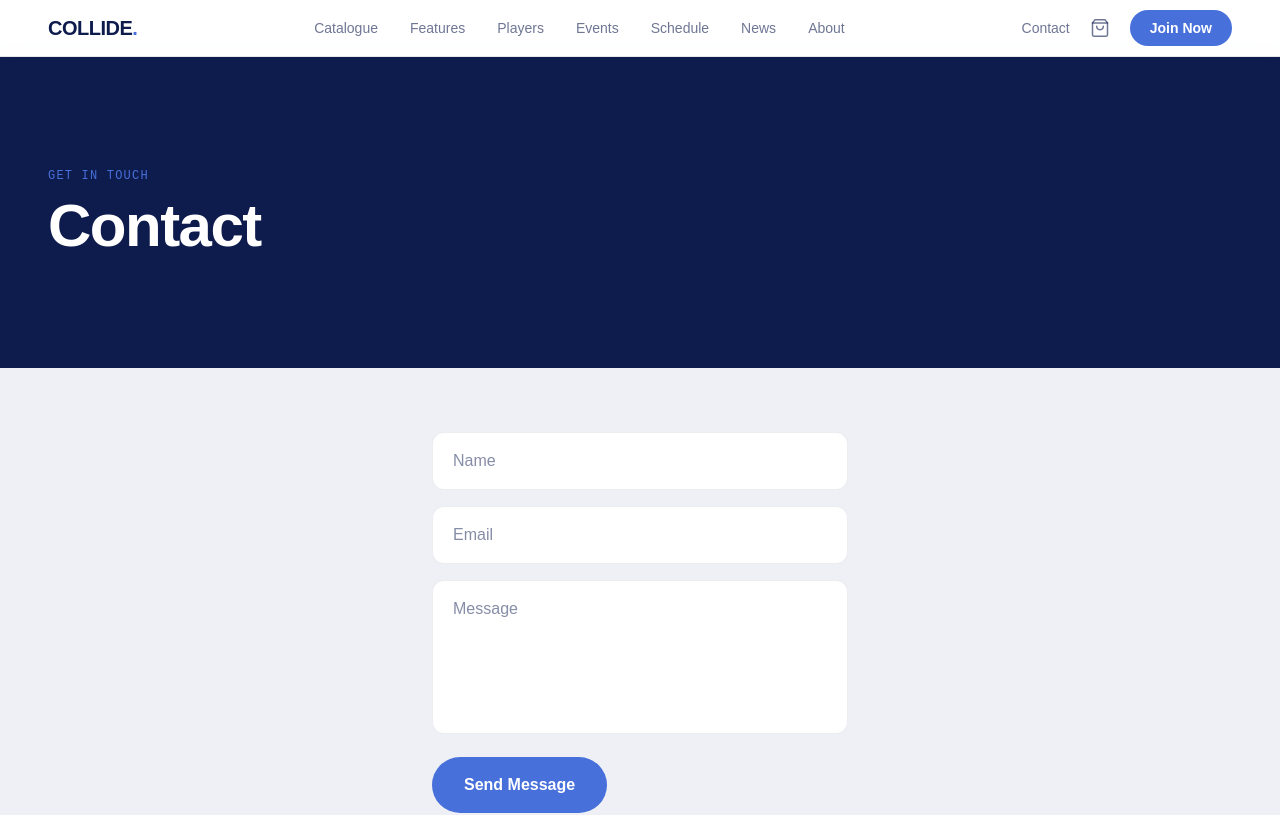
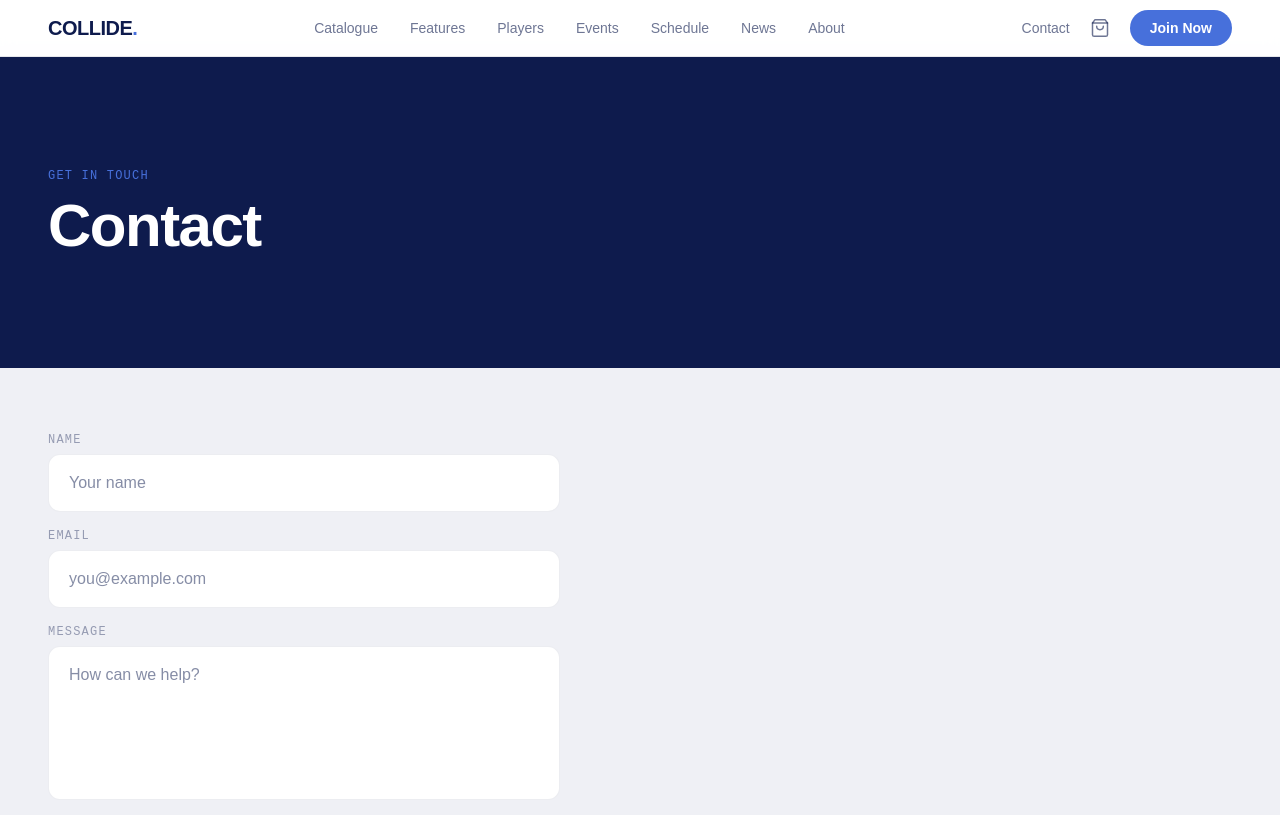
Before and after one commit to sebastianboswell123-prog/Collide-sport-redesign-, a React (Vite) app in the folder Collide-sport-redesign/: page /contact in a window 1280 px wide. Shown: the top 815 px of the page. Built offline with nearby package versions, Linux system fonts and the light colour scheme; a web font is replaced by a local one.

Commit message:
Code cleanup: fix Contact form, marquee keys, CartContext naming

```diff
--- a/Collide-sport-redesign/src/context/CartContext.jsx
+++ b/Collide-sport-redesign/src/context/CartContext.jsx
@@ -5,14 +5,14 @@ const CartContext = createContext(null)
 function reducer(state, action) {
   switch (action.type) {
     case 'ADD': {
-      const idx = state.findIndex(i => i.id === action.product.id)
-      if (idx > -1) {
-        return state.map((item, n) => n === idx ? { ...item, qty: item.qty + 1 } : item)
+      const index = state.findIndex(item => item.id === action.product.id)
+      if (index > -1) {
+        return state.map((item, j) => j === index ? { ...item, qty: item.qty + 1 } : item)
       }
       return [...state, { ...action.product, qty: 1 }]
     }
     case 'REMOVE':
-      return state.filter(i => i.id !== action.id)
+      return state.filter(item => item.id !== action.id)
     case 'CLEAR':
       return []
     default:
@@ -31,8 +31,8 @@ export function CartProvider({ children }) {
 
   const removeFromCart = (id) => dispatch({ type: 'REMOVE', id })
   const clearCart = () => dispatch({ type: 'CLEAR' })
-  const totalItems = items.reduce((sum, i) => sum + i.qty, 0)
-  const totalPrice = items.reduce((sum, i) => sum + i.price * i.qty, 0)
+  const totalItems = items.reduce((sum, item) => sum + item.qty, 0)
+  const totalPrice = items.reduce((sum, item) => sum + item.price * item.qty, 0)
 
   return (
     <CartContext.Provider value={{ items, addToCart, removeFromCart, clearCart, totalItems, totalPrice, open, setOpen }}>
--- a/Collide-sport-redesign/src/pages/Contact.jsx
+++ b/Collide-sport-redesign/src/pages/Contact.jsx
@@ -1,4 +1,33 @@
+import { useState } from 'react'
+
 export default function Contact() {
+  const [form, setForm] = useState({ name: '', email: '', message: '' })
+  const [submitted, setSubmitted] = useState(false)
+  const [errors, setErrors] = useState({})
+
+  function validate() {
+    const e = {}
+    if (!form.name.trim()) e.name = 'Name is required'
+    if (!form.email.trim()) e.email = 'Email is required'
+    else if (!/^[^\s@]+@[^\s@]+\.[^\s@]+$/.test(form.email)) e.email = 'Enter a valid email'
+    if (!form.message.trim()) e.message = 'Message is required'
+    return e
+  }
+
+  function handleSubmit(e) {
+    e.preventDefault()
+    const errs = validate()
+    if (Object.keys(errs).length) { setErrors(errs); return }
+    setErrors({})
+    setSubmitted(true)
+  }
+
+  function handleChange(e) {
+    const { name, value } = e.target
+    setForm(prev => ({ ...prev, [name]: value }))
+    if (errors[name]) setErrors(prev => ({ ...prev, [name]: '' }))
+  }
+
   return (
     <div className="pt-14 min-h-screen bg-lavender">
       <section className="bg-navy py-20 lg:py-28">
@@ -7,16 +36,86 @@ export default function Contact() {
           <h1 className="font-display font-extrabold text-4xl lg:text-6xl text-white tracking-tight">Contact</h1>
         </div>
       </section>
-      <div className="mx-auto max-w-[1440px] px-6 lg:px-12 py-16 max-w-lg">
-        <form className="space-y-4">
-          <input type="text" placeholder="Name" className="w-full bg-white border border-navy/8 rounded-xl px-5 py-4 text-navy focus:outline-none focus:border-blue/50 transition-colors" />
-          <input type="email" placeholder="Email" className="w-full bg-white border border-navy/8 rounded-xl px-5 py-4 text-navy focus:outline-none focus:border-blue/50 transition-colors" />
-          <textarea rows={5} placeholder="Message" className="w-full bg-white border border-navy/8 rounded-xl px-5 py-4 text-navy focus:outline-none focus:border-blue/50 transition-colors resize-none" />
-          <button type="submit" className="bg-blue text-white font-semibold px-8 py-4 rounded-full hover:bg-blue-light transition-colors">
-            Send Message
-          </button>
-        </form>
+
+      <div className="mx-auto max-w-[1440px] px-6 lg:px-12 py-16">
+        <div className="max-w-lg">
+          {submitted ? (
+            <div className="bg-white rounded-2xl border border-navy/8 p-10 text-center">
+              <div className="w-14 h-14 rounded-full bg-green/15 flex items-center justify-center mx-auto mb-5">
+                <svg className="w-6 h-6 text-green-dim" viewBox="0 0 24 24" fill="none" stroke="currentColor" strokeWidth="2.5" strokeLinecap="round" strokeLinejoin="round">
+                  <polyline points="20 6 9 17 4 12" />
+                </svg>
+              </div>
+              <h2 className="font-display font-extrabold text-2xl text-navy mb-2">Message sent!</h2>
+              <p className="text-navy/50 text-sm mb-6">Thanks {form.name.split(' ')[0]}, we'll get back to you shortly.</p>
+              <button
+                onClick={() => { setForm({ name: '', email: '', message: '' }); setSubmitted(false) }}
+                className="text-sm text-blue font-semibold hover:text-blue-light transition-colors"
+              >
+                Send another message
+              </button>
+            </div>
+          ) : (
+            <form onSubmit={handleSubmit} noValidate className="space-y-4">
+              <Field label="Name" error={errors.name}>
+                <input
+                  type="text"
+                  name="name"
+                  value={form.name}
+                  onChange={handleChange}
+                  placeholder="Your name"
+                  className={inputClass(errors.name)}
+                />
+              </Field>
+
+              <Field label="Email" error={errors.email}>
+                <input
+                  type="email"
+                  name="email"
+                  value={form.email}
+                  onChange={handleChange}
+                  placeholder="you@example.com"
+                  className={inputClass(errors.email)}
+                />
+              </Field>
+
+              <Field label="Message" error={errors.message}>
+                <textarea
+                  name="message"
+                  value={form.message}
+                  onChange={handleChange}
+                  rows={5}
+                  placeholder="How can we help?"
+                  className={`${inputClass(errors.message)} resize-none`}
+                />
+              </Field>
+
+              <button
+                type="submit"
+                className="bg-blue text-white font-semibold px-8 py-4 rounded-full hover:bg-blue-light transition-colors active:scale-95"
+              >
+                Send Message
+              </button>
+            </form>
+          )}
+        </div>
       </div>
     </div>
   )
 }
+
+function inputClass(error) {
+  return `w-full bg-white border rounded-xl px-5 py-4 text-navy focus:outline-none transition-colors ${
+    error ? 'border-red-400 focus:border-red-400' : 'border-navy/8 focus:border-blue/50'
+  }`
+}
+
+function Field({ label, error, children }) {
+  return (
+    <div>
+      <label className="block text-xs font-mono tracking-widest text-navy/40 uppercase mb-1.5">{label}</label>
+      {children}
+      {error && <p className="text-xs text-red-400 mt-1">{error}</p>}
+    </div>
+  )
+}
--- a/Collide-sport-redesign/src/pages/Home.jsx
+++ b/Collide-sport-redesign/src/pages/Home.jsx
@@ -78,7 +78,7 @@ export default function Home() {
       <div className="bg-blue py-4 overflow-hidden">
         <div className="animate-marquee flex gap-12 whitespace-nowrap w-max">
           {[...MARQUEE_ITEMS, ...MARQUEE_ITEMS].map((item, i) => (
-            <span key={i} className="font-display font-extrabold text-white text-xl tracking-widest uppercase">
+            <span key={`${item}-${i}`} className="font-display font-extrabold text-white text-xl tracking-widest uppercase">
               {item} <span className="text-white/30 mx-2">·</span>
             </span>
           ))}
```
